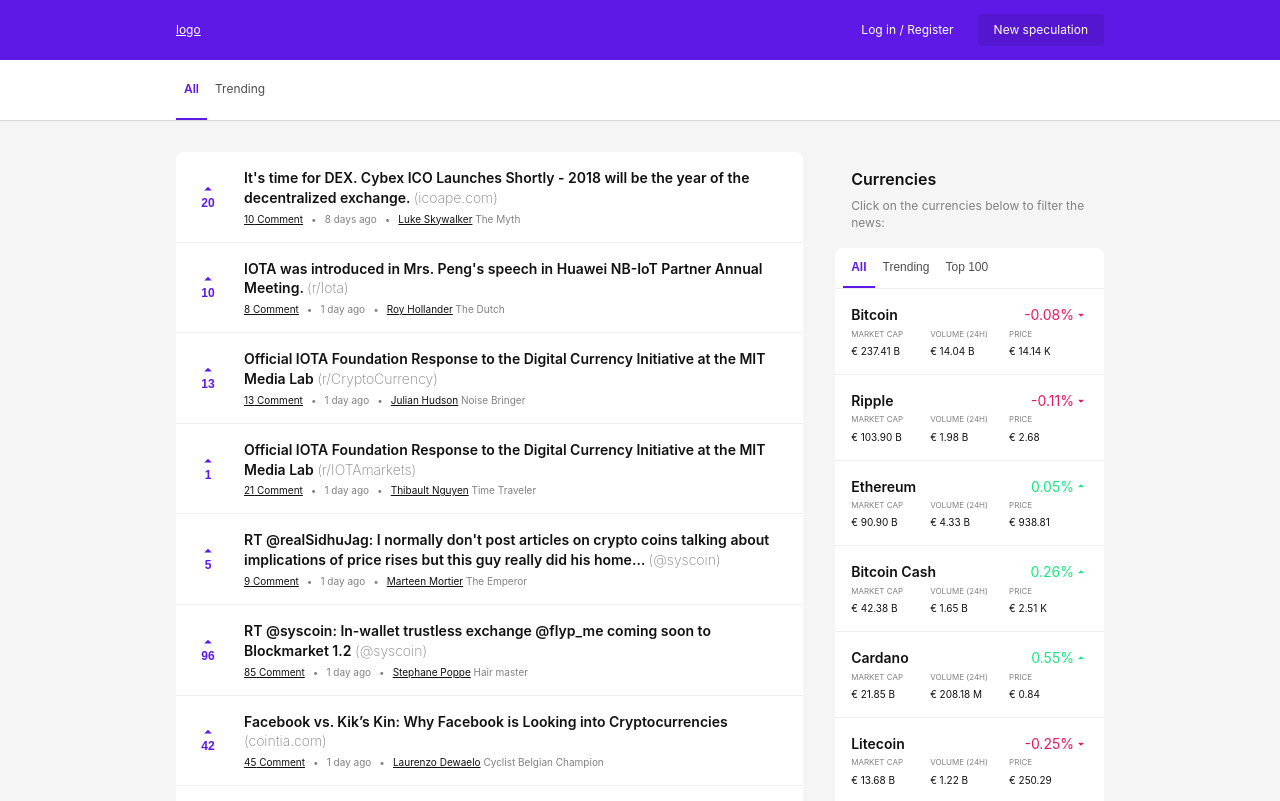
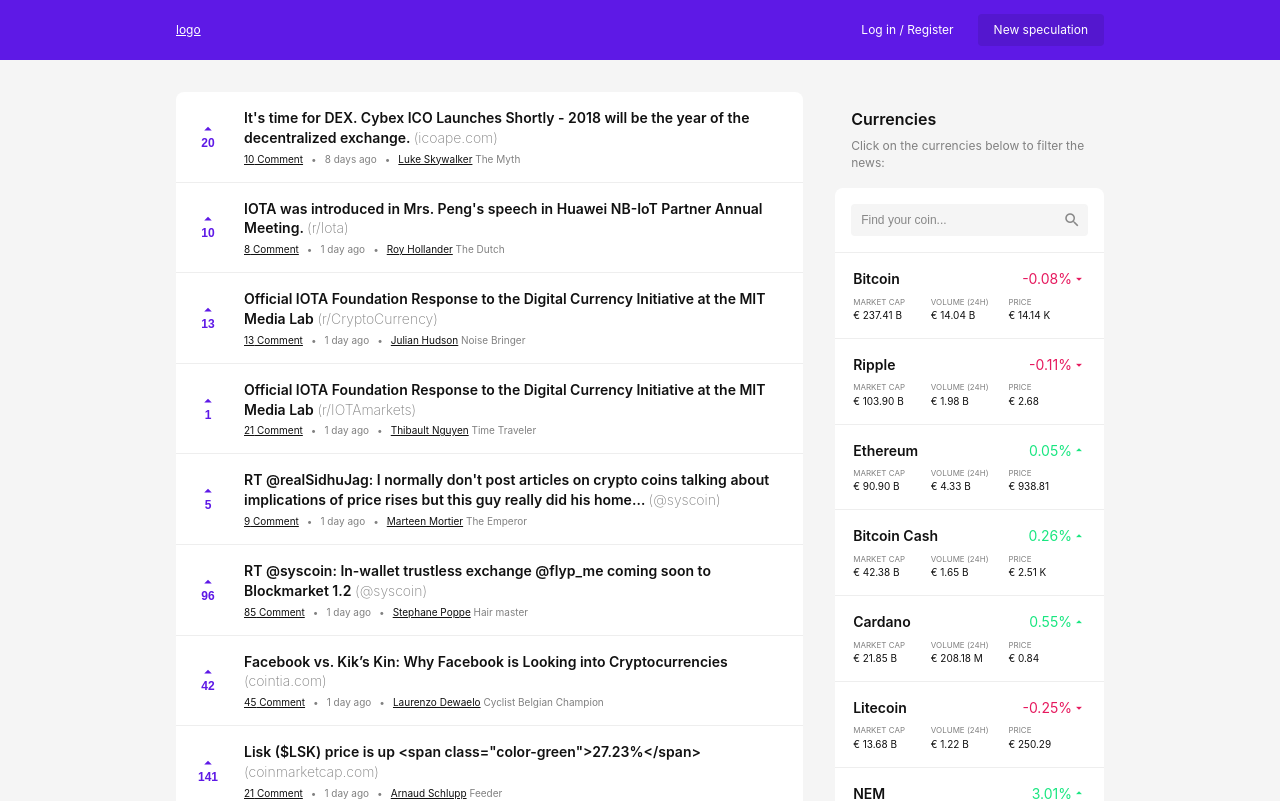
Before and after one commit to lemiffe/cn-front, a React (Create React App) app: page / in a window 1280 px wide. Shown: the top 801 px of the page. Built offline with nearby package versions, Linux system fonts and the light colour scheme; some icons are missing.

Commit message:
Add checkbox styles for coins + remove useless stuff

```diff
--- a/src/App.js
+++ b/src/App.js
@@ -27,13 +27,13 @@
   render() {
     return (
       <div className="theme--sunshine">
-        <div className="t-home">
+        <div className="p-home">
           <header className="m-bar m-bar--m m-bar--1">
-            <div className="m-bar__container u-breakpoint t-home__header">
-              <a href="#" className="u-reset-link t-home__header-logo">
+            <div className="m-bar__container u-breakpoint p-home__header">
+              <a href="#" className="u-reset-link p-home__header-logo">
                 logo
               </a>
-              <span className="t-home__header-action">
+              <span className="p-home__header-action">
                 <a className="u-reset-link m-button m-button--s m-button--2" href="#">
                   Log in / Register
                 </a>
@@ -46,30 +46,10 @@
               </span>
             </div>
           </header>
-          <div className="t-home__navigation">
-            <div className="m-bar m-bar--m m-bar--2">
-              <div className="u-breakpoint m-bar__container t-home__navigation__container">
-                <nav className="m-navigation m-navigation--1">
-                  <a
-                    className="u-reset-link m-navigation__item is-active"
-                    href="#"
-                  >
-                    <span>All</span>
-                  </a>
-                  <a className="u-reset-link m-navigation__item" href="#">
-                    <span>Trending</span>
-                  </a>
-                </nav>
-                <div>
-                  {/* TODO: theme switcher with radio buttons */}
-                </div>
-              </div>
-            </div>
-          </div>
-          <main className="t-home__main">
-            <div className="u-breakpoint t-home__main__container">
-              <section className="t-home__content">
-                <ul className="t-home__list">
+          <main className="p-home__main">
+            <div className="u-breakpoint p-home__main__container">
+              <section className="p-home__content">
+                <ul className="p-home__list">
                   {this.props.data.news.map(news => (
                     <li className="o-news">
                       <article className="o-news__container">
@@ -103,41 +83,36 @@
                     </li>
                   ))}
                 </ul>
-                <footer className="t-home__content__footer">
+                <footer className="p-home__content__footer">
                   <a href="#" className="m-button m-button--s m-button--1">
                     Previous
                   </a>
-                  <span className="t-home__content__footer__label">
-                    <strong>Page 1</strong>
+                  <span>
                   </span>
                   <a href="#" className="m-button m-button--s m-button--1">
                     Next
                   </a>
                 </footer>
               </section>
-              <aside className="t-home__sidebar">
-                <header className="t-home__sidebar__header">
+              <aside className="p-home__sidebar">
+                <header className="p-home__sidebar__header">
                   <h2 className="u-typography-1">Currencies</h2>
-                  <p className="u-typography-2 t-home__sidebar__description">
+                  <p className="u-typography-2 p-home__sidebar__description">
                     Click on the currencies below to filter the news:
                   </p>
                 </header>
-                <div className="m-bar m-bar--s m-bar--2 t-home__sidebar__filter">
-                  <nav className="m-navigation m-navigation--1">
-                    <button className="u-reset-button m-navigation__item is-active">
-                      All
-                    </button>
-                    <button className="u-reset-button m-navigation__item">
-                      Trending
-                    </button>
-                    <button className="u-reset-button m-navigation__item">
-                      Top 100
-                    </button>
-                  </nav>
+                <div className="m-bar m-bar--2 p-home__sidebar__filter">
+                  <div class="m-input m-input--s m-input--1">
+                    <input type="search" placeholder="Find your coin..."/>
+                    <i class="material-icons m-input__icon">search</i>
                   </div>
-                <ul className="t-home__sidebar__currencies">
+                </div>
+                <ul className="p-home__sidebar__currencies">
                   {this.props.data.coins.slice(0, this.state.size).map(coin => (
                     <li className="o-currency">
+                      <label className="o-currency__control">
+                        <input type="checkbox"/>
+                        <div class="o-currency__container">
                           <header className="o-currency__header">
                             <strong className="u-ellipsis o-currency__name">
                               <span>{coin.name}</span>{' '}
@@ -184,10 +159,12 @@
                               </div>
                             </div>
                           </footer>
+                        </div>
+                      </label>
                     </li>
                   ))}
                 </ul>
-                <footer className="t-home__sidebar__footer">
+                <footer className="p-home__sidebar__footer">
                   <button
                     className="m-button m-button--s m-button--1"
                     onClick={() => {
@@ -200,9 +177,9 @@
               </aside>
             </div>
           </main>
-          <footer className="t-home__footer">
-            <div className="u-breakpoint t-home__footer__container">
-              <section className="t-home__footer__about">
+          <footer className="p-home__footer">
+            <div className="u-breakpoint p-home__footer__container">
+              <section className="p-home__footer__about">
                 <h2 className="u-typography-1">About us</h2>
                 <p className="u-typography-2">
                   We are a 🇲🇽 mexican guy that you may have cross in a game of
@@ -223,9 +200,9 @@
                   </a>
                 </p>
               </section>
-              <aside className="t-home__footer__links">
+              <aside className="p-home__footer__links">
                 <h2 className="u-typography-1">Links</h2>
-                <ul className="t-home__footer__link">
+                <ul className="p-home__footer__link">
                   <li>
                     <a className="u-reset-link u-link" href="#">
                       F.A.Q.
--- a/src/index.css
+++ b/src/index.css
@@ -24,10 +24,11 @@
 @import "./styles/molecule/bar.css";
 @import "./styles/molecule/button.css";
 @import "./styles/molecule/navigation.css";
+@import "./styles/molecule/input.css";
 
 /* organism */
 @import "./styles/organism/news.css";
 @import "./styles/organism/currency.css";
 
-/* template */
-@import "./styles/template/home.css";
+/* page */
+@import "./styles/page/home.css";
--- a/src/styles/atoms.css
+++ b/src/styles/atoms.css
@@ -22,6 +22,7 @@
 
   --violet--1: hsla(260, 80%, 50%, 1);
   --violet--2: hsla(260, 80%, 45%, 1);
+  --violet--3: hsla(260, 100%, 98%, 1);
 
   --green--1: hsla(150, 80%, 50%, 1);
 
--- a/src/styles/molecule/bar.css
+++ b/src/styles/molecule/bar.css
@@ -15,9 +15,6 @@
 .m-bar--1 {
   background-color: var(--background-color--m-bar--1);
   color: var(--color--m-bar--1);
-  border-width: 1px;
-  border-style: solid;
-  border-color: var(--border-color--m-bar--1)
 }
 
 .m-bar--2 {
--- /dev/null
+++ b/src/styles/molecule/input.css
@@ -0,0 +1,49 @@
+input {
+  -webkit-appearance: none;
+  font-size: inherit;
+  outline: none;
+}
+
+input[type="checkbox"] {
+  cursor: pointer;
+}
+
+input[type="search"]::-webkit-search-decoration,
+input[type="search"]::-webkit-search-cancel-button,
+input[type="search"]::-webkit-search-results-button,
+input[type="search"]::-webkit-search-results-decoration {
+  display: none;
+}
+
+::placeholder {
+  color: var(--color--placeholder);
+}
+
+.m-input {
+  position: relative;
+  width: 100%;
+
+}
+
+.m-input--s input {
+  height: calc(var(--unit) * 8);
+  padding: 0 calc(var(--unit) * 2);
+  padding-right: calc(var(--unit) * 7);
+}
+
+.m-input--s .m-input__icon {
+  position: absolute;
+  top: 7px;
+  right: 7px;
+  font-size: var(--font-size--5);
+  user-select: none;
+  color: var(--color--placeholder);
+}
+
+.m-input--1 input {
+  width: 100%;
+  border: 2px solid var(--color--input);
+  border-radius: var(--border-radius--1);
+  background-color: var(--color--input);
+  color: var(--color--text);
+}
--- a/src/styles/organism/currency.css
+++ b/src/styles/organism/currency.css
@@ -1,7 +1,30 @@
 .o-currency {
+  background-color: var(--color--interface);
+  user-select: none;
+}
+
+.o-currency__control {
+  display: block;
+  position: relative;
+}
+
+.o-currency__control input[type="checkbox"] {
+  position: absolute;
+  opacity: 0;
+}
+
+.o-currency__control input[type="checkbox"]:checked + .o-currency__container {
+  background-color: var(--color--highlight);
+  border-left-color: var(--color--brand);
+}
+
+.o-currency__container {
   padding: calc(var(--unit) * 4);
-  background-color: var(--color--interface);
+  border-left: 2px solid transparent;
+  border-right: 2px solid transparent;
+  cursor: pointer;
 }
+
 
 .o-currency__header {
   display: flex;
@@ -38,13 +61,9 @@
 
 .o-currency__figures {
   display: flex;
-  margin-top: var(--unit);
+  margin-top: calc(var(--unit) * 2);
 }
 
 .o-currency__figures > * {
   width: calc(100% / 3);
 }
-
-.o-currency__figures > * > *:last-child {
-  margin-top: var(--unit);
-}
--- a/src/styles/template/home.css
+++ b/src/styles/page/home.css
@@ -1,65 +1,65 @@
 /* template */
-.t-home__header {
+.p-home__header {
   justify-content: space-between;
   padding: calc(var(--unit) * 2);
 }
 
-.t-home__navigation {
+.p-home__navigation {
   position: sticky;
   top: 0;
   z-index: 2;
   box-shadow: 0 1px 1px rgba(0, 0, 0, 0.1);
 }
 
-.t-home__navigation__container {
+.p-home__navigation__container {
   padding: 0 calc(var(--unit) * 2);
 }
 
-.t-home__header-logo {
+.p-home__header-logo {
   margin: calc(var(--unit) * 2);
 }
 
-.t-home__header-action {
+.p-home__header-action {
   padding: var(--unit);
 }
 
-.t-home__header-action > * {
+.p-home__header-action > * {
   margin: var(--unit);
 }
 
-.t-home__main {
-  background-color: var(--background-color--t-home__main);
-  color: var(--color--t-home__main);
+.p-home__main {
+  background-color: var(--color--background);
+  color: var(--color--text);
 }
 
-.t-home__main__container {
+.p-home__main__container {
   padding: calc(var(--unit) * 4) 0;
 }
 
-.t-home__content {
-  background-color: var(--background-color--t-home__content);
-  border-radius: var(--border-radius--t-home__content);
+.p-home__content {
+  background-color: var(--color--interface);
+  border-radius: var(--border-radius--2);
   margin: 0 calc(var(--unit) * 4);
 }
 
-.t-home__content__footer {
+.p-home__content__footer {
   padding: calc(var(--unit) * 6);
   display: flex;
 }
 
-.t-home__content__footer > * {
+.p-home__content__footer > * {
   width: calc(100% / 3);
   display: flex;
   justify-content: center;
   align-items: center;
 }
 
-.t-home__list > *:not(:last-child),
-.t-home__content > *:not(:last-child) {
+.p-home__list > *:not(:last-child),
+.p-home__content > *:not(:last-child) {
   border-bottom: 1px solid var(--color--border);
 }
 
-.t-home__sidebar {
+.p-home__sidebar {
   display: none;
   width: 100%;
   position: sticky;
@@ -68,27 +68,28 @@
   margin: calc(var(--unit) * 4);
 }
 
-.t-home__sidebar__header {
+.p-home__sidebar__header {
   padding: calc(var(--unit) * 4);
 }
 
-.t-home__sidebar__filter {
+.p-home__sidebar__filter {
   border-radius: var(--border-radius--2) var(--border-radius--2) 0 0;
+  padding: calc(var(--unit) * 4);
 }
 
-.t-home__sidebar__description {
+.p-home__sidebar__description {
   margin-top: calc(var(--unit) * 2);
 }
 
-.t-home__sidebar__currencies {
+.p-home__sidebar__currencies {
   border-top: 1px solid var(--color--border);
 }
 
-.t-home__sidebar__currencies > *:not(:last-child) {
+.p-home__sidebar__currencies > *:not(:last-child) {
   border-bottom: 1px solid var(--color--border);
 }
 
-.t-home__sidebar__footer {
+.p-home__sidebar__footer {
   background-color: var(--color--interface);
   border-radius: 0 0 var(--border-radius--2) var(--border-radius--2);
   border-top: 1px solid var(--color--border);
@@ -96,57 +97,57 @@
   display: flex;
 }
 
-.t-home__sidebar__footer > * {
+.p-home__sidebar__footer > * {
   width: 100%;
   justify-content: center;
 }
 
-.t-home__footer {
+.p-home__footer {
   background-color: var(--color--interface);
 }
 
-.t-home__footer__container {
+.p-home__footer__container {
   padding: calc(var(--unit) * 6);
 }
 
-.t-home__footer__about,
-.t-home__footer__links {
+.p-home__footer__about,
+.p-home__footer__links {
   margin: calc(var(--unit) * 4);
 }
 
-.t-home__footer__about > *:not(:first-child),
-.t-home__footer__links > *:not(:first-child) {
+.p-home__footer__about > *:not(:first-child),
+.p-home__footer__links > *:not(:first-child) {
   margin-top: calc(var(--unit) * 2);
 }
 
 @media (min-width: 960px) {
-  .t-home__main__container {
+  .p-home__main__container {
     display: flex;
     flex-direction: row;
     align-items: flex-start;
   }
 
-  .t-home__content {
+  .p-home__content {
     width: 70%;
     margin: calc(var(--unit) * 4);
   }
 
-  .t-home__sidebar {
+  .p-home__sidebar {
     width: 30%;
     display: block;
   }
 
-  .t-home__footer__container {
+  .p-home__footer__container {
     display: flex;
     flex-direction: row;
     justify-content: space-between;
   }
 
-  .t-home__footer__about {
+  .p-home__footer__about {
     width: 50%;
   }
 
-  .t-home__footer__links {
+  .p-home__footer__links {
     width: 35%;
   }
 }
--- a/src/styles/themes.css
+++ b/src/styles/themes.css
@@ -6,12 +6,10 @@
   --color--link: var(--grayscale--1);
   --color--label: var(--grayscale--7);
   --color--detail: var(--grayscale--8);
-
-  --background-color--t-home__main: var(--color--background);
-  --color--t-home__main: var(--color--text);
-
-  --background-color--t-home__content: var(--color--interface);
-  --border-radius--t-home__content: var(--border-radius--2);
+  --color--input: var(--grayscale--4);
+  --color--placeholder: var(--grayscale--2);
+  --color--highlight: var(--violet--3);
+  --color--brand: var(--violet--1);
 
   --background-color--m-button--1: var(--violet--1);
   --border-radius--m-button--1: var(--border-radius--1);
@@ -31,14 +29,9 @@
 
   --background-color--m-bar--1: var(--violet--1);
   --color--m-bar--1: var(--grayscale--5);
-  --border-color--m-bar--1: var(--violet--1);
 
   --background-color--m-bar--2: var(--color--interface);
   --color--m-bar--2: var(--color--text);
-
-  --color--m-navigation--1__item: var(--color--label);
-  --color--m-navigation--1__item-is-active: var(--violet--1);
-  --border-color--m-navigation--1__item-is-active: var(--violet--1);
 }
 
 .theme--moon {
```
Lines whose indentation alone changed are shown as unchanged.
